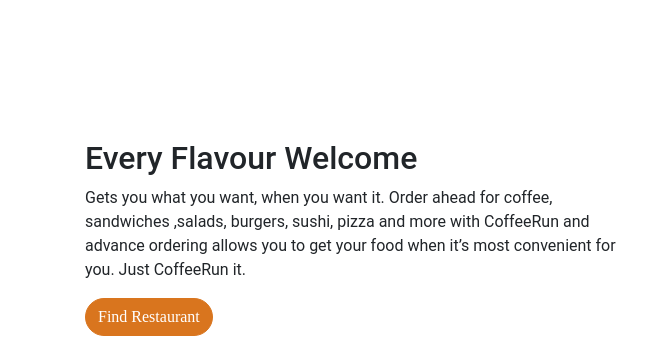
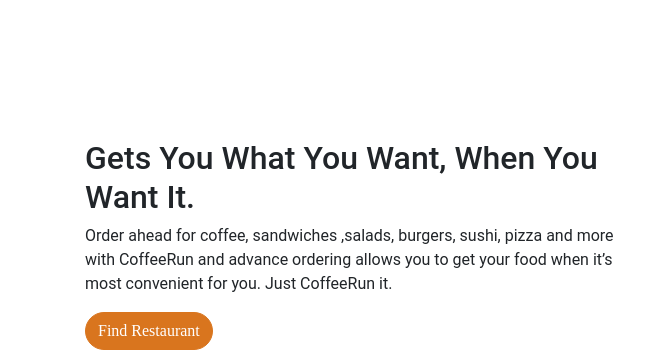
Before and after one commit to abodesigner/coffeeRun, a plain HTML site: page index.html in a window 1280 px wide. Shown: the part 1160-1512 px from the top of the page, 0-650 px from the left. Drawn offline with Linux system fonts and the light colour scheme; grey boxes are pictures that could not be loaded; a web font is replaced by a local one.

Commit message:
change text in info section

```diff
--- a/index.html
+++ b/index.html
@@ -110,9 +110,9 @@
             <div class="row">
                 <div class="col-lg-6">
                     <div class="info-box">
-                        <h2>Every Flavour Welcome</h2>
-                        <p> Gets you what you want, when you want it.
-                            Order ahead for coffee, sandwiches ,salads, burgers, sushi, pizza and more with CoffeeRun
+                        <h2>Gets you what you want, when you want it.</h2>
+                        <p> Order ahead for coffee, sandwiches ,salads, burgers, sushi,
+                            pizza and more with CoffeeRun
                             and advance ordering allows you to get your food when it’s most convenient for you. Just
                             CoffeeRun it.</p>
                         <a href="#" class="btn btn-orange">Find Restaurant</a>
```
